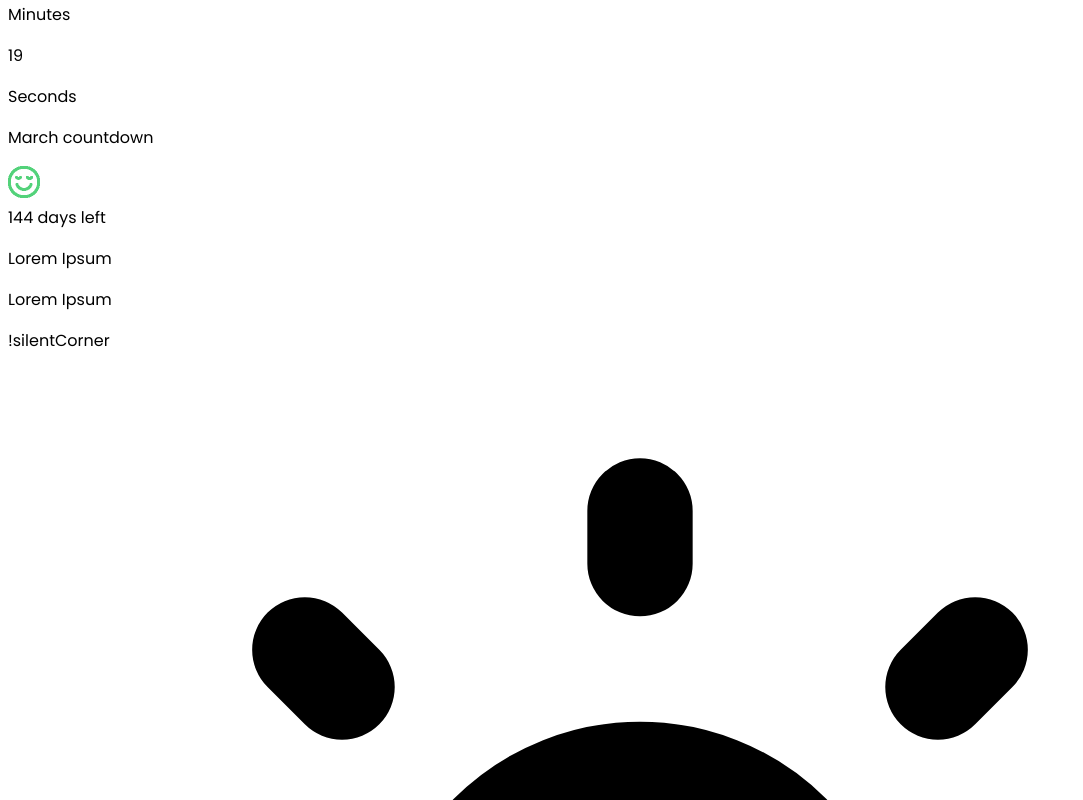
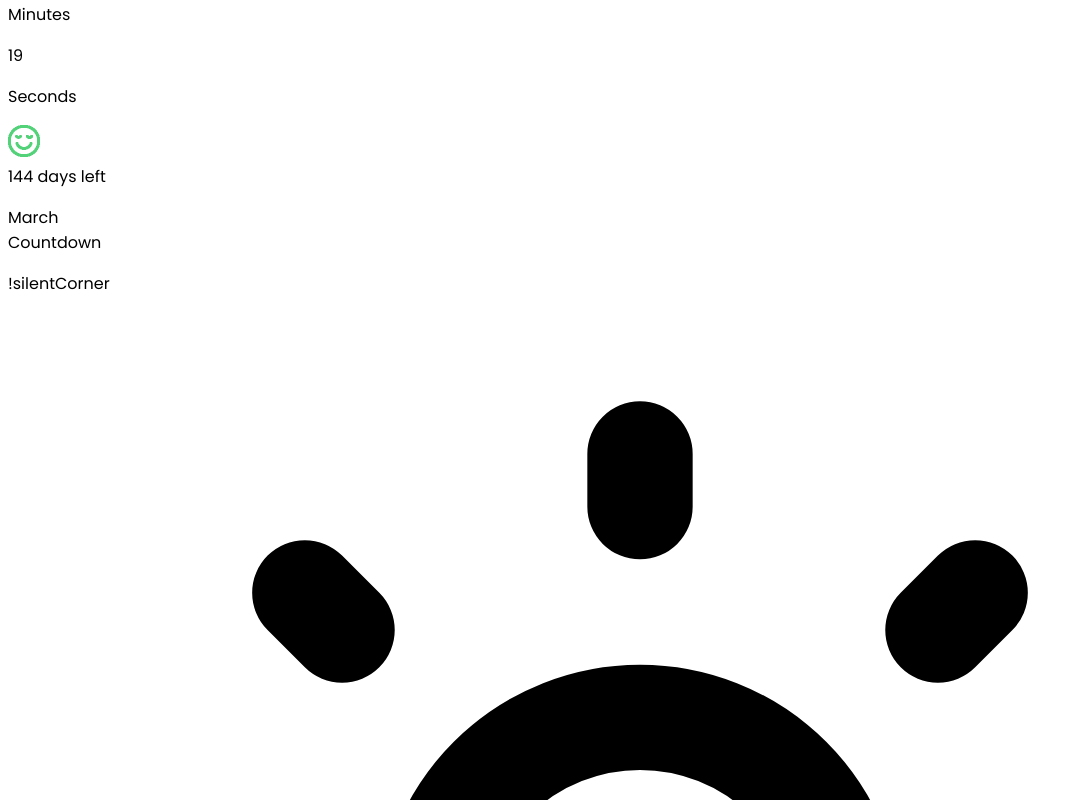
Before and after one commit to oxidia/march-countdown, a Next.js app: page / in a window 1280 px wide. Shown: the part 800-1600 px from the top of the page, without its empty margins (0-1083 px from the left). Built offline with nearby package versions, Linux system fonts and the light colour scheme.

Commit message:
feat: change march countdown text

```diff
--- a/pages/index.js
+++ b/pages/index.js
@@ -61,11 +61,6 @@ export default function Home() {
               </div>
             </div>
           </time>
-          <div className={classNames("opacity-0", styles.showAnimation500)}>
-            <p className="inline-block mt-2 py-1 px-2 bg-black dark:bg-white font-semibold text-white dark:text-black rounded-md shadow-lg">
-              March countdown
-            </p>
-          </div>
           <div
             className={classNames(
               "flex mt-5 justify-center items-center text-3xl text-black dark:text-white opacity-0",
--- a/src/components/Candle/index.jsx
+++ b/src/components/Candle/index.jsx
@@ -127,15 +127,9 @@ function Candle(props) {
             styles.showAnimation500
           )}
         >
-          Lorem Ipsum
-        </p>
-        <p
-          className={classNames(
-            "mt-3 invisible sm:visible sm:text-xl lg:text-3xl xl:text-5xl font-regular opacity-0",
-            styles.showAnimation1000
-          )}
-        >
-          Lorem Ipsum
+          March
+          <br />
+          Countdown
         </p>
       </div>
     </div>
```
